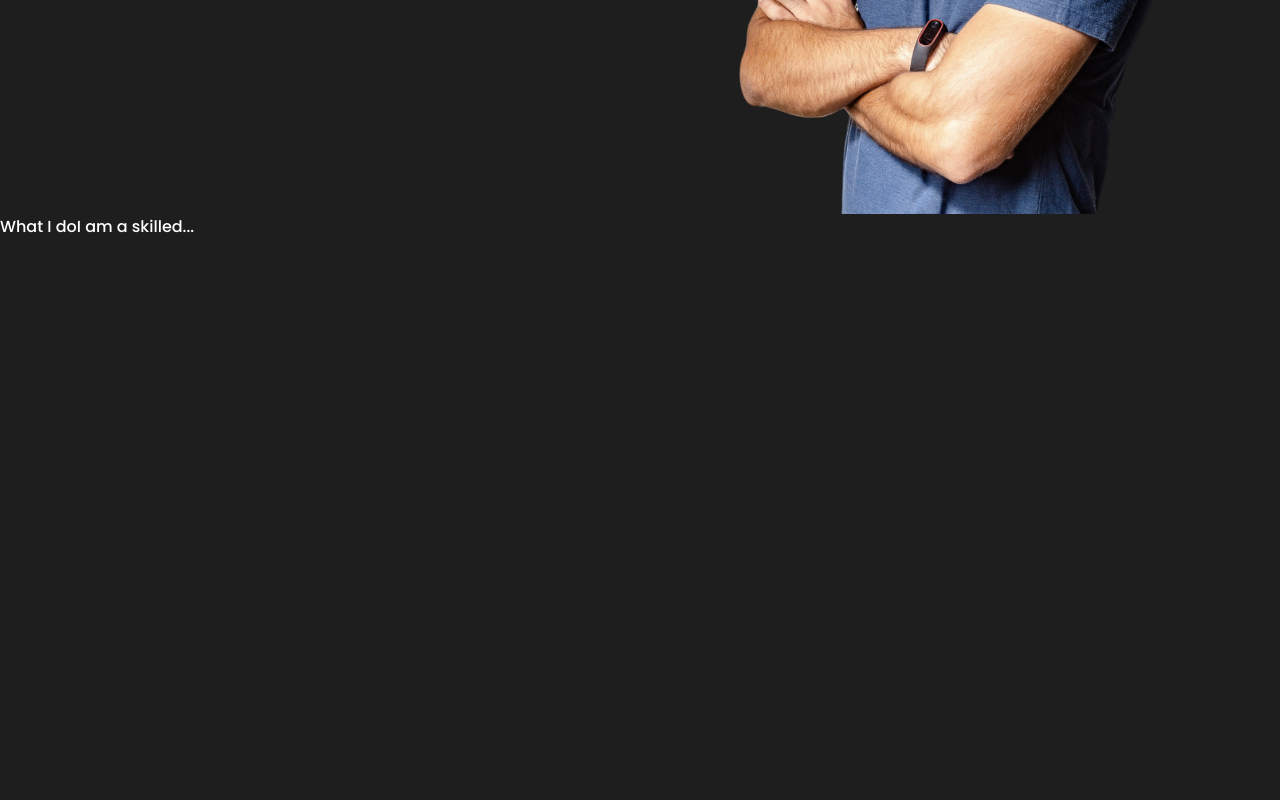
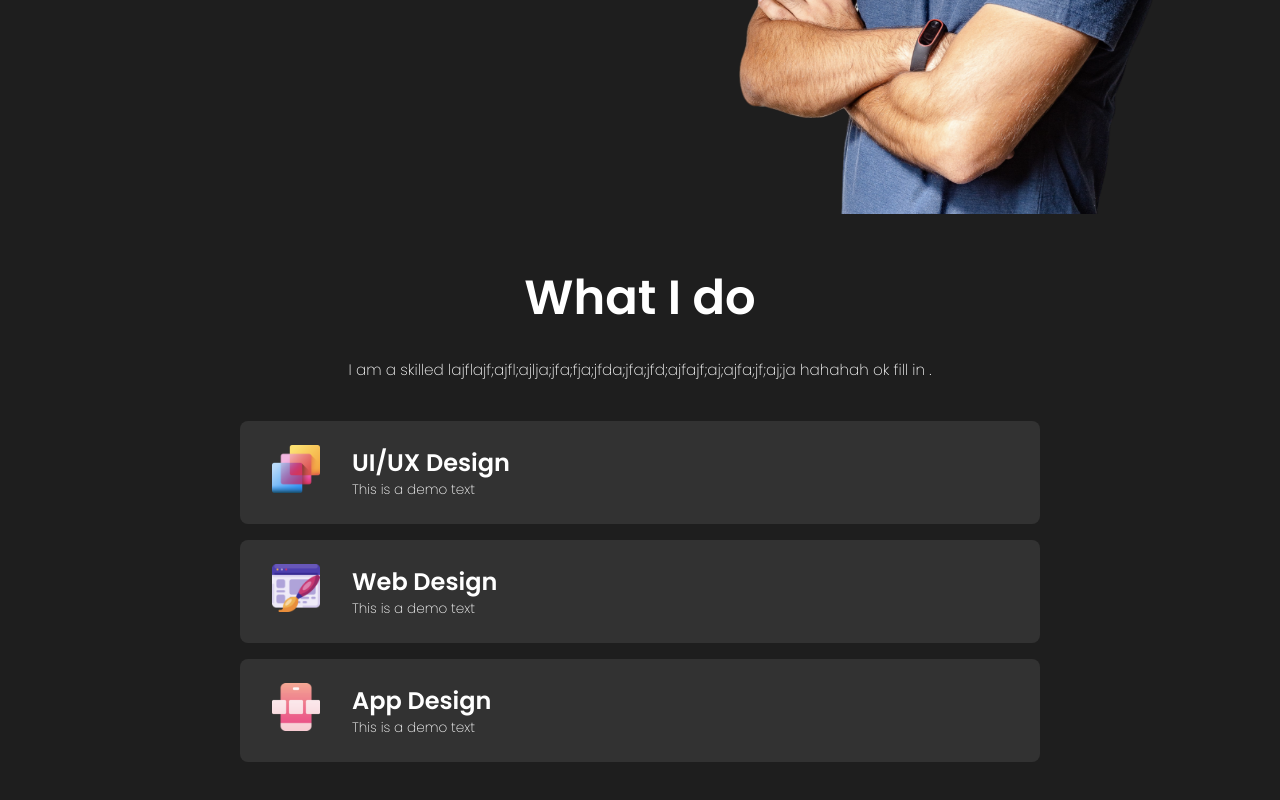
Before and after one commit to maseelshah22/maseelshah22.github.io, a React (Create React App) app: page / in a window 1280 px wide. Shown: the part 602-1402 px from the top of the page. Before the commit the page ends 866 px from the top, so only its background shows below. Built offline with nearby package versions, Linux system fonts and the light colour scheme.

Commit message:
finished my skills template section

```diff
--- a/src/components/NavBar/navbar.css
+++ b/src/components/NavBar/navbar.css
@@ -1,4 +1,5 @@
 .navbar{
+    background: rgb(30, 30, 30);
     height: 5rem;
     width: 100vw;
     max-width: 75rem;
--- a/src/components/Skills/skills.css
+++ b/src/components/Skills/skills.css
@@ -0,0 +1,79 @@
+#skills {
+    overflow: hidden;
+    width: 100vw;
+    max-width: 65rem;
+    display: flex;
+    flex-direction: column;
+    align-items: center;
+    justify-content: center;
+    text-align: center;
+    margin: 0 auto;
+
+}
+
+.skillTitle{
+
+    font-size: 3rem;
+    font-weight: 600;
+    padding-top: 3rem;
+    margin-bottom: 1.5rem;
+
+}
+.skillDesc {
+
+    font-weight: 200;
+    font-size: .95rem;
+    max-width: 50rem;
+    padding: 0 2rem;
+}
+
+.skillBars {
+
+    margin: 1.5rem;
+    width: 100vw;
+    max-width: 80%;
+    text-align: left;
+}
+
+.skillBar {
+
+    display: flex;
+    margin: 1rem;
+    padding: 1.5rem 2rem;
+    border-radius: .5rem;
+    background: rgb(50, 50, 50);
+}
+
+.skillBarImg {
+
+    object-fit: cover;
+    height: 3rem;
+    width: 3rem;
+    margin-right: 2rem;
+
+}
+
+.skillBarText >p {
+
+    font-size: .85rem;
+    font-weight: 200;
+}
+
+@media screen and (max-width: 720px) {
+    .skillBarText >p {
+        font-size: 2vw;
+    }
+}
+
+@media screen and (max-width: 480px) {
+    .skillBarText >p {
+        font-size: 3vw;
+    }
+    .skillBarImg{
+        height: 2.25rem;
+        width: 2.25rem;
+    }
+    .skillBarText >h2 {
+        font-size: 5vw;
+    }
+}
--- a/src/components/Skills/skills.js
+++ b/src/components/Skills/skills.js
@@ -7,15 +7,33 @@ import AppDesign from "../../assets/app-design.png";
 const Skills = () => {
   return (
     <section id="skills">
-      <span className="skillTitle">What I do</span>
-      <span className="skillDesc">I am a skilled...</span>
+      <span className="skillTitle">What I do </span>
+      <span className="skillDesc">
+        I am a skilled
+        lajflajf;ajfl;ajlja;jfa;fja;jfda;jfa;jfd;ajfajf;aj;ajfa;jf;aj;ja hahahah
+        ok fill in .
+      </span>
       <div className="skillBars">
         <div className="skillBar">
-            <img src="" alt="" className="skillBarImg" />
-            <div className="skillBarText">
-                <h2></h2>
-                <p></p>
-            </div>
+          <img src={UIDesign} alt="UIDesign" className="skillBarImg" />
+          <div className="skillBarText">
+            <h2>UI/UX Design</h2>
+            <p>This is a demo text</p>
+          </div>
+        </div>
+        <div className="skillBar">
+          <img src={WebDesign} alt="WebDesign" className="skillBarImg" />
+          <div className="skillBarText">
+            <h2>Web Design</h2>
+            <p>This is a demo text</p>
+          </div>
+        </div>
+        <div className="skillBar">
+          <img src={AppDesign} alt="AppDesign" className="skillBarImg" />
+          <div className="skillBarText">
+            <h2>App Design</h2>
+            <p>This is a demo text</p>
+          </div>
         </div>
       </div>
     </section>
```
